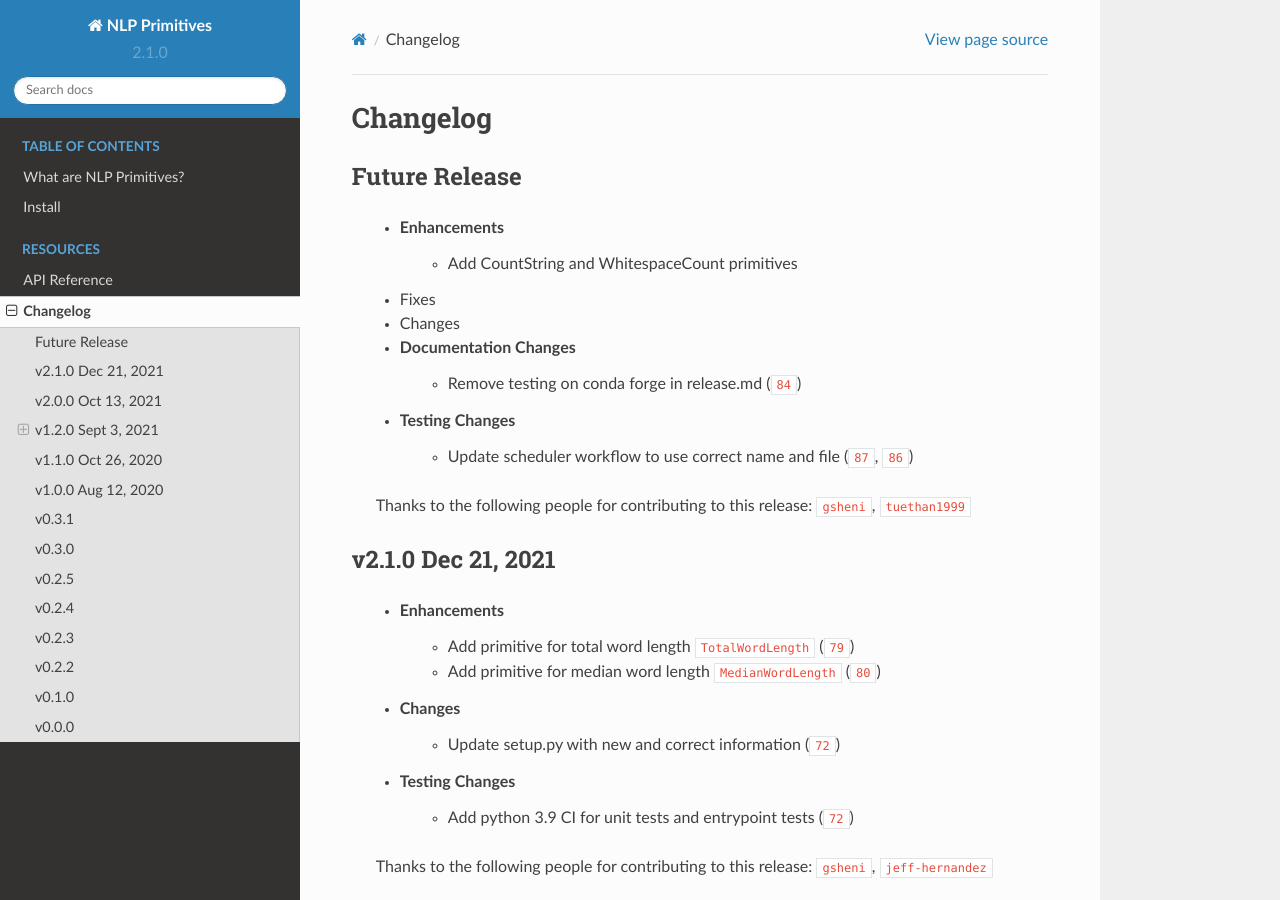
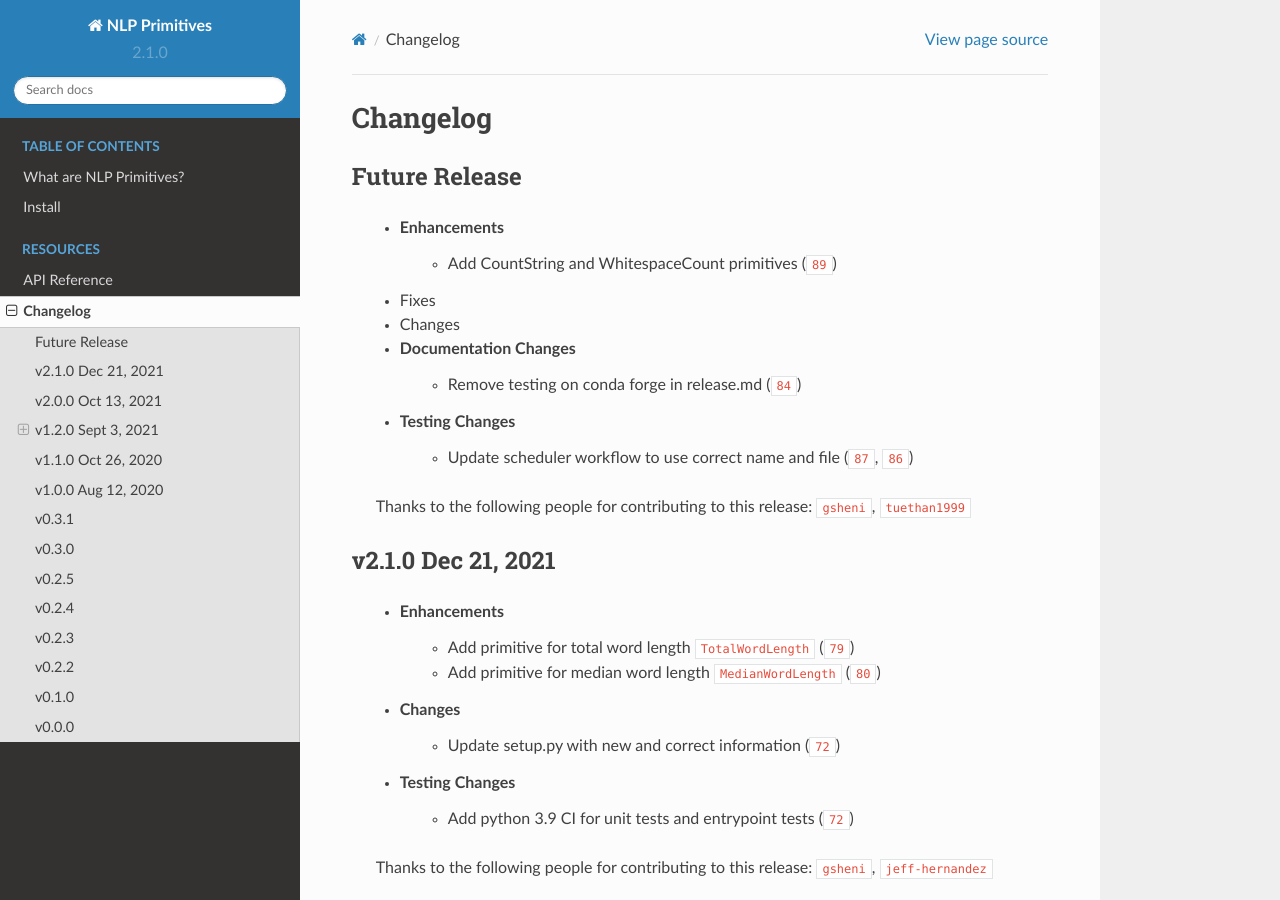
Before and after one commit to alteryx/nlp_primitives, a Sphinx documentation site: the page built from docs/source/changelog.rst, in a window 1280 px wide and 900 px high. Built offline with Sphinx 7.4.7 and the Read the Docs theme 2.0.0, drawn with Linux system fonts in a browser that asks for light colours; cross-references to code outside the pages are shown as plain code.

Commit message:
add pr number

```diff
--- a/docs/source/changelog.rst
+++ b/docs/source/changelog.rst
@@ -5,7 +5,7 @@ Changelog
 Future Release
 ==============
     * Enhancements
-        * Add CountString and WhitespaceCount primitives
+        * Add CountString and WhitespaceCount primitives (:pr:`89`)
     * Fixes
     * Changes
     * Documentation Changes
```
